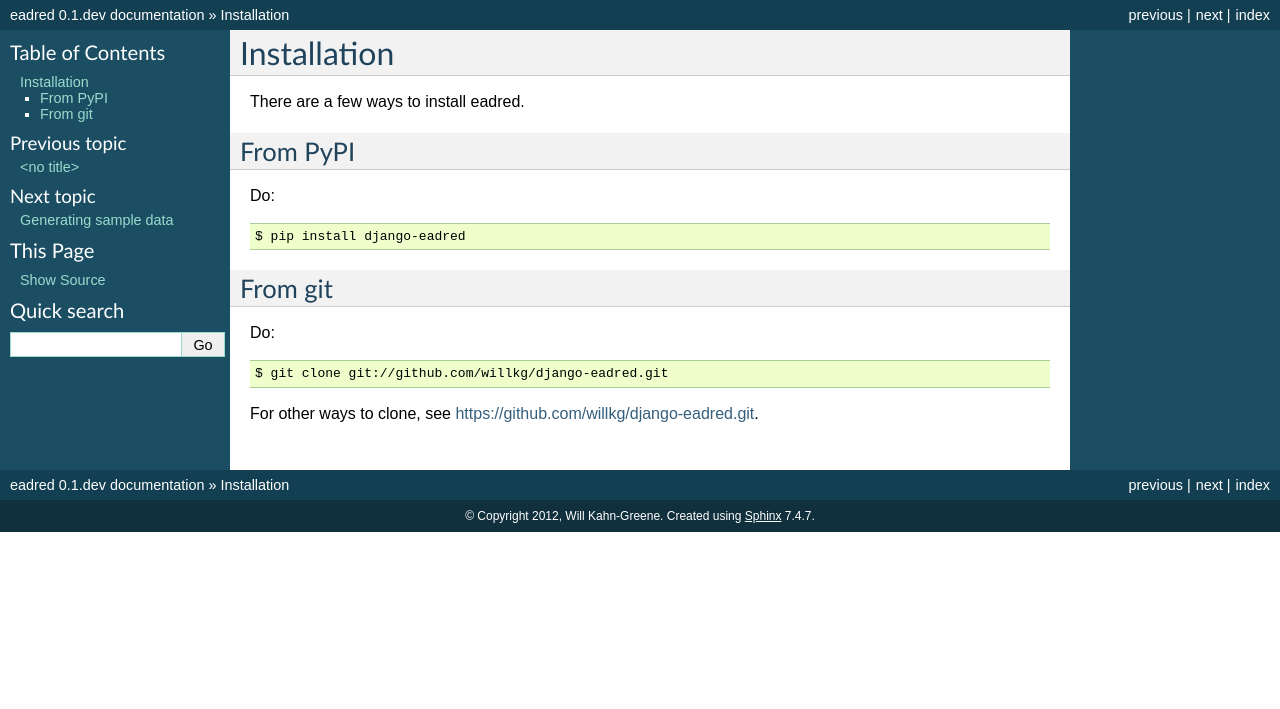
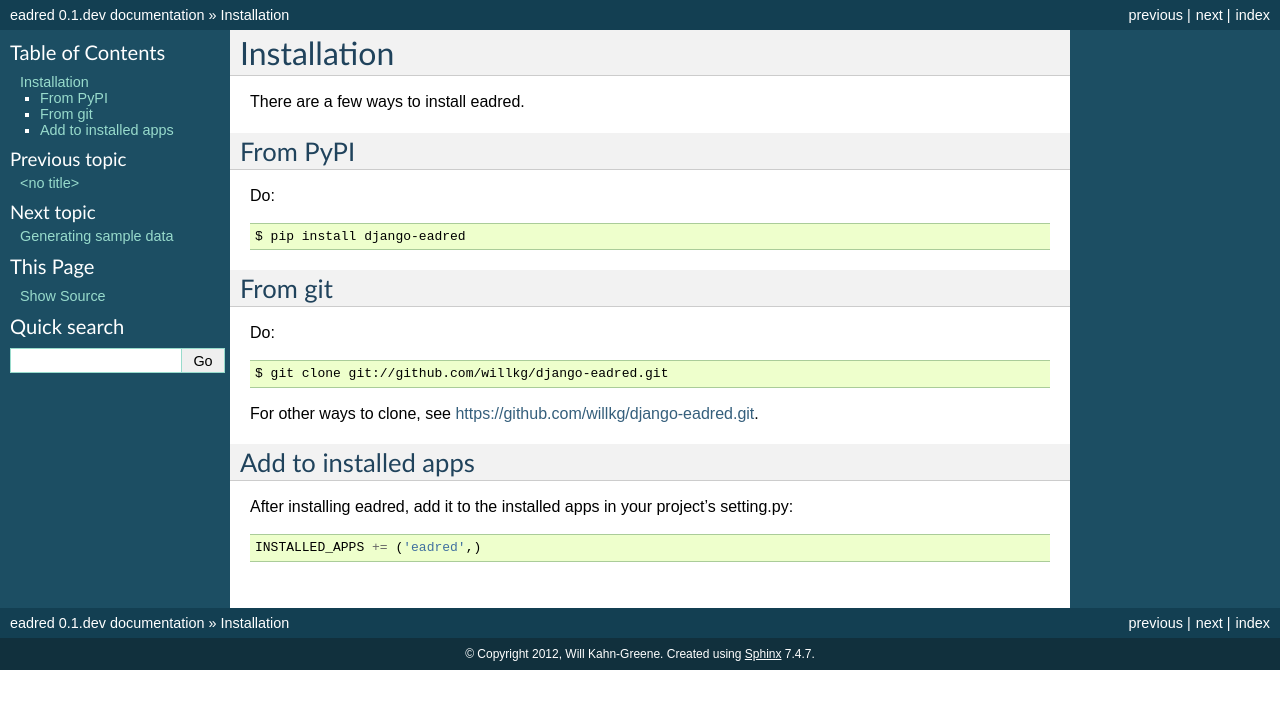
Before and after one commit to willkg/django-eadred, a Sphinx documentation site: the page built from docs/installation.rst, in a window 1280 px wide. Shown: the top 709 px of the page. Built offline with Sphinx 7.4.7, drawn with Linux system fonts in a browser that asks for light colours.

Commit message:
Add sentence about adding app to INSTALLED_APPS.

```diff
--- a/docs/installation.rst
+++ b/docs/installation.rst
@@ -24,3 +24,11 @@
 
 For other ways to clone, see
 `<https://github.com/willkg/django-eadred.git>`_.
+
+Add to installed apps
+=====================
+
+After installing eadred, add it to the installed apps in
+your project's setting.py::
+
+    INSTALLED_APPS += ('eadred',)
```
